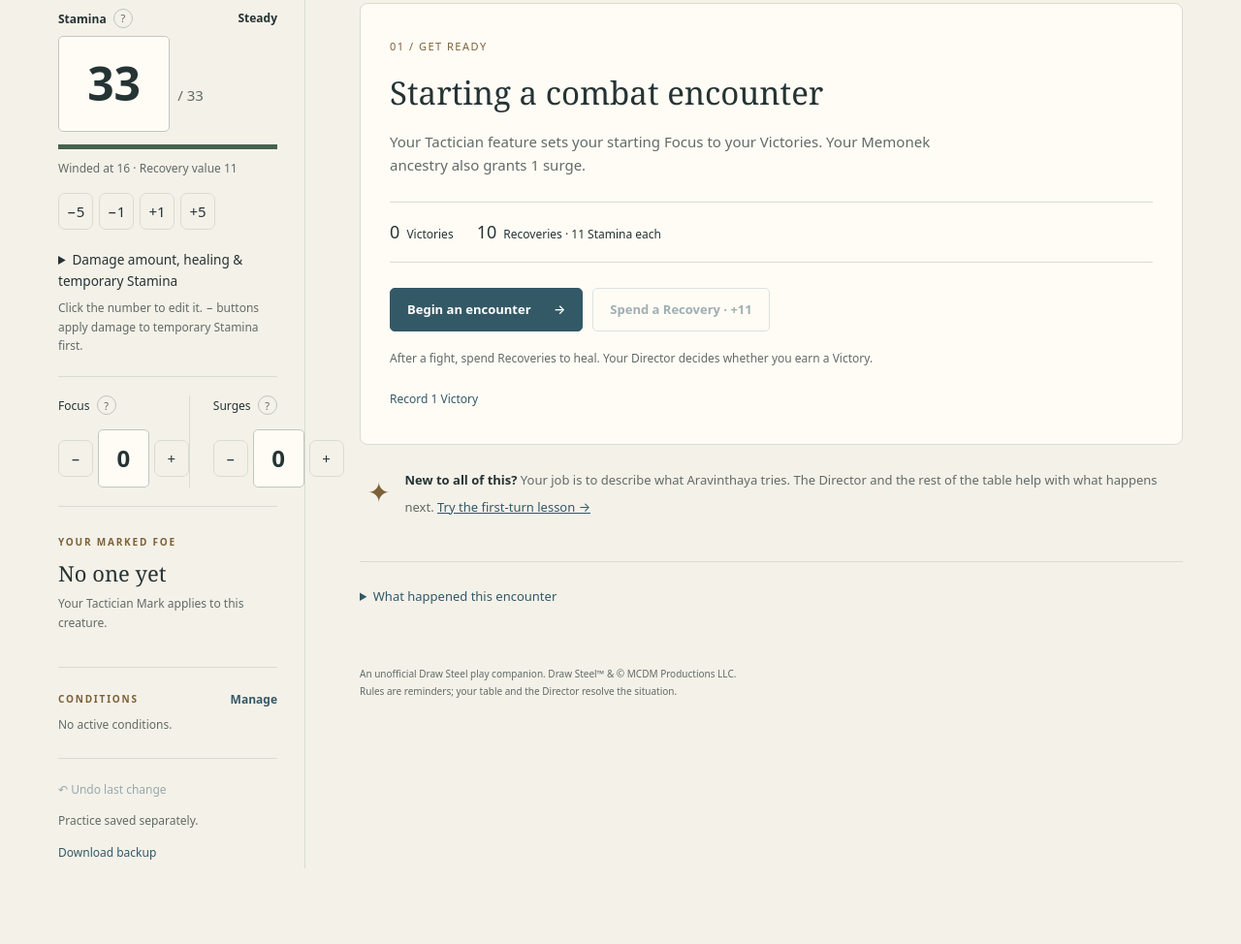
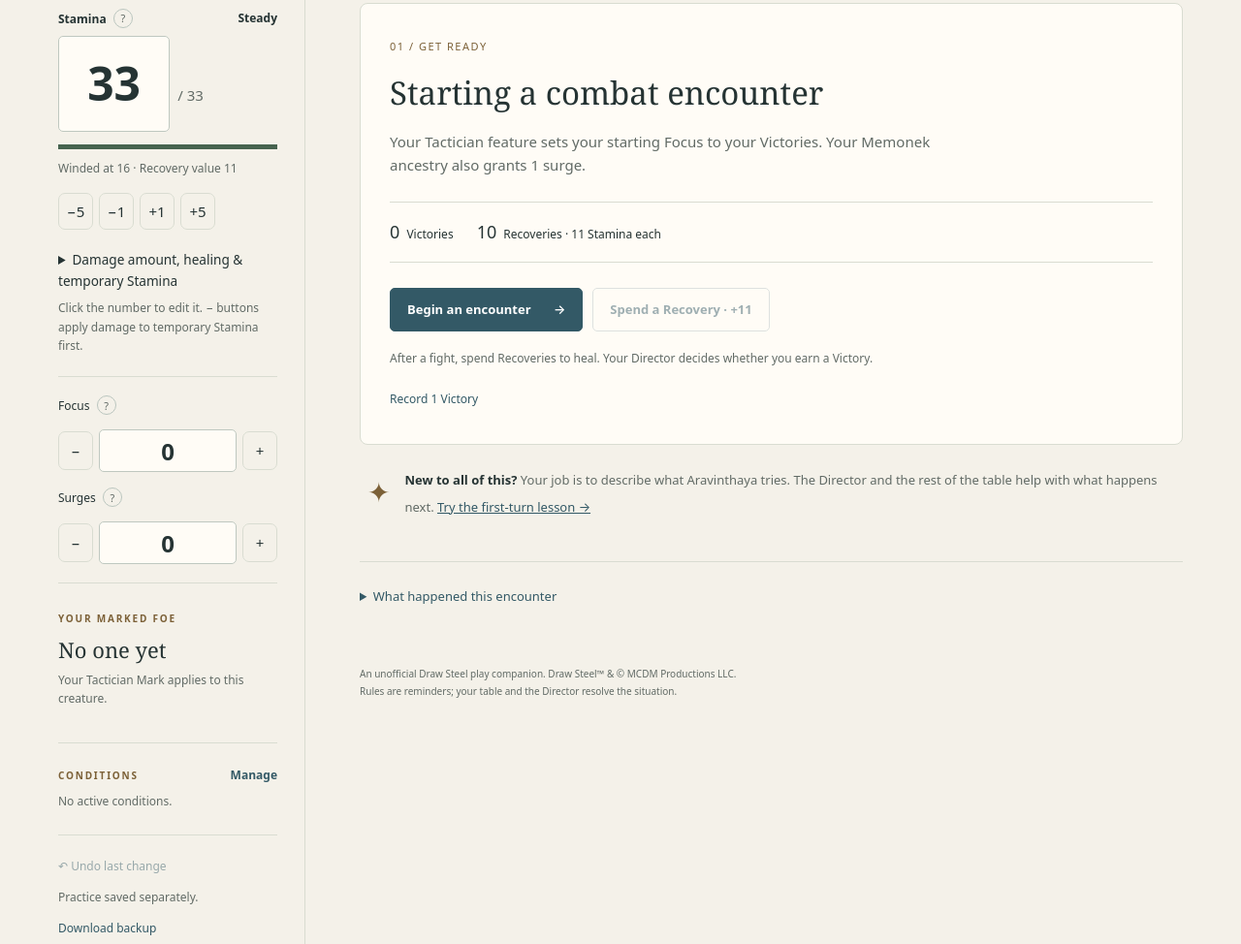
Before and after one commit to RosieCampbell/draw-steel-companion, a website: page guided.html in a window 1280 px wide. Shown: the part 466-1440 px from the top of the page at 97% size. Before the commit the page ends 1362 px from the top, so only its background shows below. Drawn offline with Linux system fonts and the light colour scheme.

Commit message:
Keep resource controls within sidebar and expand ability rules

```diff
--- a/assets/guided.css
+++ b/assets/guided.css
@@ -1114,3 +1114,11 @@ dialog .meta {
 .campaign-row button,#campaignLists>section>button {padding:9px;border:1px solid var(--line,#ccc);border-radius:6px;background:transparent;color:inherit}
 #campaignLists section {padding:14px 0;border-bottom:1px solid var(--line,#ccc)}
 @media(max-width:600px){.resource-pair{grid-template-columns:1fr 1fr}.inline-counter{gap:2px}.inline-counter button{min-width:30px}.library-rule summary{flex-wrap:wrap;gap:2px}.health-number .editable-stat{font-size:2.5rem}}
+
+/* Each resource gets the full rail width, including on compact screens. */
+.hero-rail, .resource-pair, .resource-pair > div { min-width: 0; }
+.resource-pair { grid-template-columns: minmax(0, 1fr); gap: 16px; }
+.resource-pair > div + div { border-left: 0; padding-left: 0; }
+.inline-counter { display: grid; grid-template-columns: 36px minmax(0, 1fr) 36px; gap: 6px; width: 100%; }
+.inline-counter button { min-width: 0; width: 36px; padding: 0; min-height: 40px; }
+.inline-counter .editable-stat { width: 100%; min-width: 0; height: 44px; }
--- a/assets/guided.js
+++ b/assets/guided.js
@@ -486,7 +486,7 @@
       a.range +
       "</p>" +
       detail(a.blurb) +
-      '<details class="rule-detail"><summary>How it works</summary>' +
+      '<details class="rule-detail" open><summary>How it works</summary>' +
       detail(a.detail) +
       "</details>";
     html = '<p class="origin">'+D.origin(id,state).label+'</p>'+html+window.GuidedLearning.mathBlock(state,id);
```
